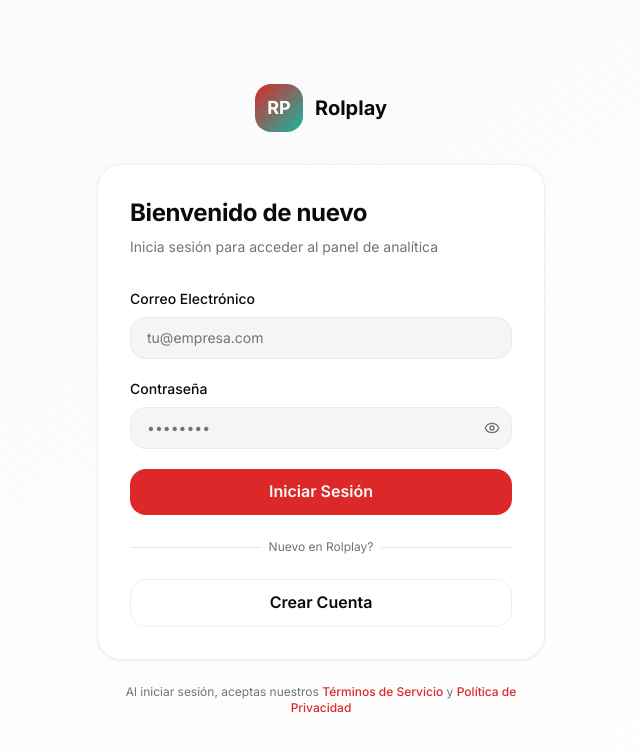
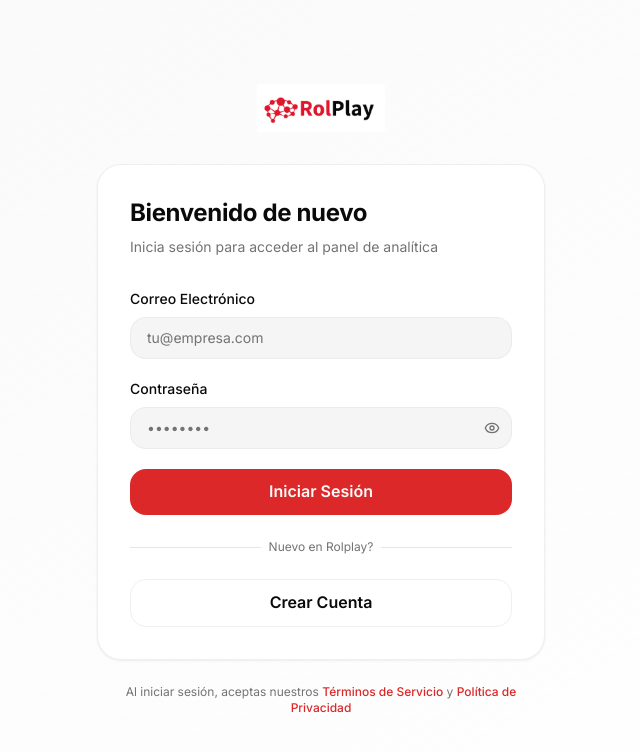
Before and after one commit to RahulAIML/unified_dashboard, a Next.js app: page /auth/login in a window 1280 px wide. Shown: the top 752 px of the page, without its empty margins (319-959 px from the left). Built offline with nearby package versions, Linux system fonts and the light colour scheme; no server answers.

Commit message:
Add Rolplay logo to login page
Replaced RP initials box with the official Rolplay logo image.

Co-Authored-By: Claude Haiku 4.5 <noreply@anthropic.com>
Claude-Session: https://claude.ai/code/session_01JXcSW7Qsih73UMmch8jm5d

```diff
--- a/app/auth/login/page.tsx
+++ b/app/auth/login/page.tsx
@@ -76,14 +76,8 @@ export default function LoginPage() {
         className="w-full max-w-md"
       >
         {/* Logo */}
-        <div className="flex items-center justify-center mb-8">
-          <div
-            className="w-12 h-12 rounded-lg flex items-center justify-center font-bold text-white text-lg"
-            style={{ background: 'linear-gradient(135deg, hsl(var(--primary)) 0%, hsl(var(--accent)) 100%)' }}
-          >
-            RP
-          </div>
-          <span className="ml-3 font-bold text-xl text-foreground" translate="no">{APP_NAME}</span>
+        <div className="flex justify-center mb-8">
+          <img src="/logo_rolplay.png" alt="Rolplay" className="h-12 object-contain" />
         </div>
 
         {/* Card */}
```
Also changed, not shown: public/logo_rolplay.png (added).
